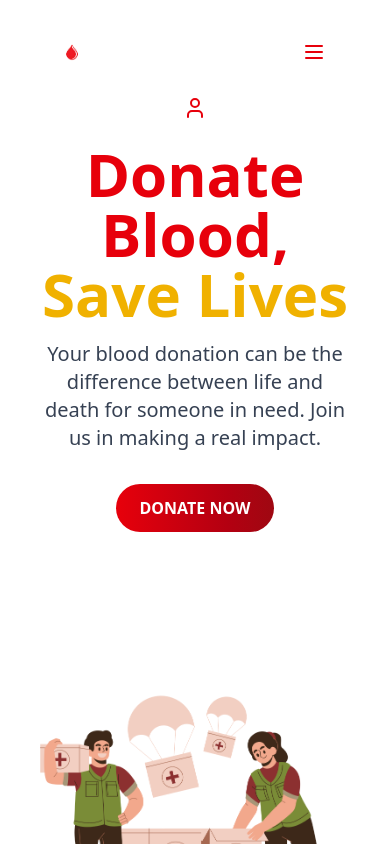
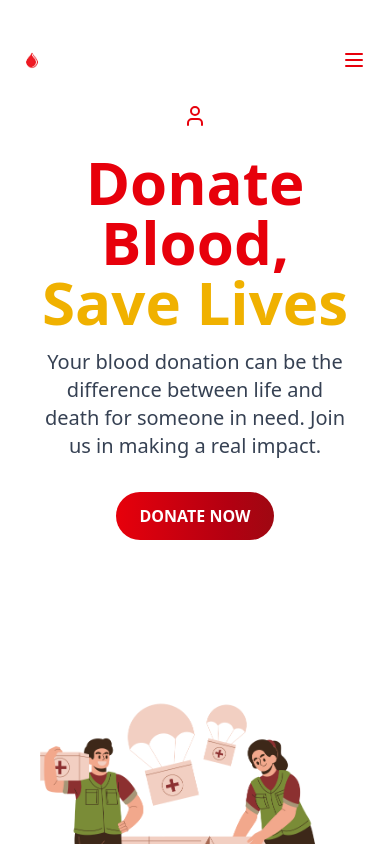
Before and after one commit to q-allen/blood-donation, a Next.js app: page / in a window 390 px wide. Shown: the top 844 px of the page. Built offline with nearby package versions, Linux system fonts and the light colour scheme.

Commit message:
fix page

```diff
--- a/src/app/page.tsx
+++ b/src/app/page.tsx
@@ -16,7 +16,7 @@
     animate={{ opacity: 1, y: 0 }}
     exit={{ opacity: 0, y: -20 }}
     transition={{ duration: 0.8, ease: "easeOut" }}
-    className="bg-white text-gray-900 min-h-screen px-10 py-4 relative z-0" // Set z-index to 0 for background
+    className="bg-white text-gray-900 min-h-screen py-6 relative" // Set z-index to 0 for background
   >
     {/* Header */}
     <div className="relative z-10"> {/* Header on top with higher z-index */}
@@ -24,7 +24,7 @@
     </div>
 
     {/* Main Content */}
-    <div className="flex flex-col md:flex-row items-center relative z-0"> {/* Content stays behind */}
+    <div className="flex flex-col md:flex-row items-center px-10 relative z-0"> {/* Content stays behind */}
       {/* Left Section */}
       <motion.div
         initial={{ x: -50, opacity: 0 }}
```
